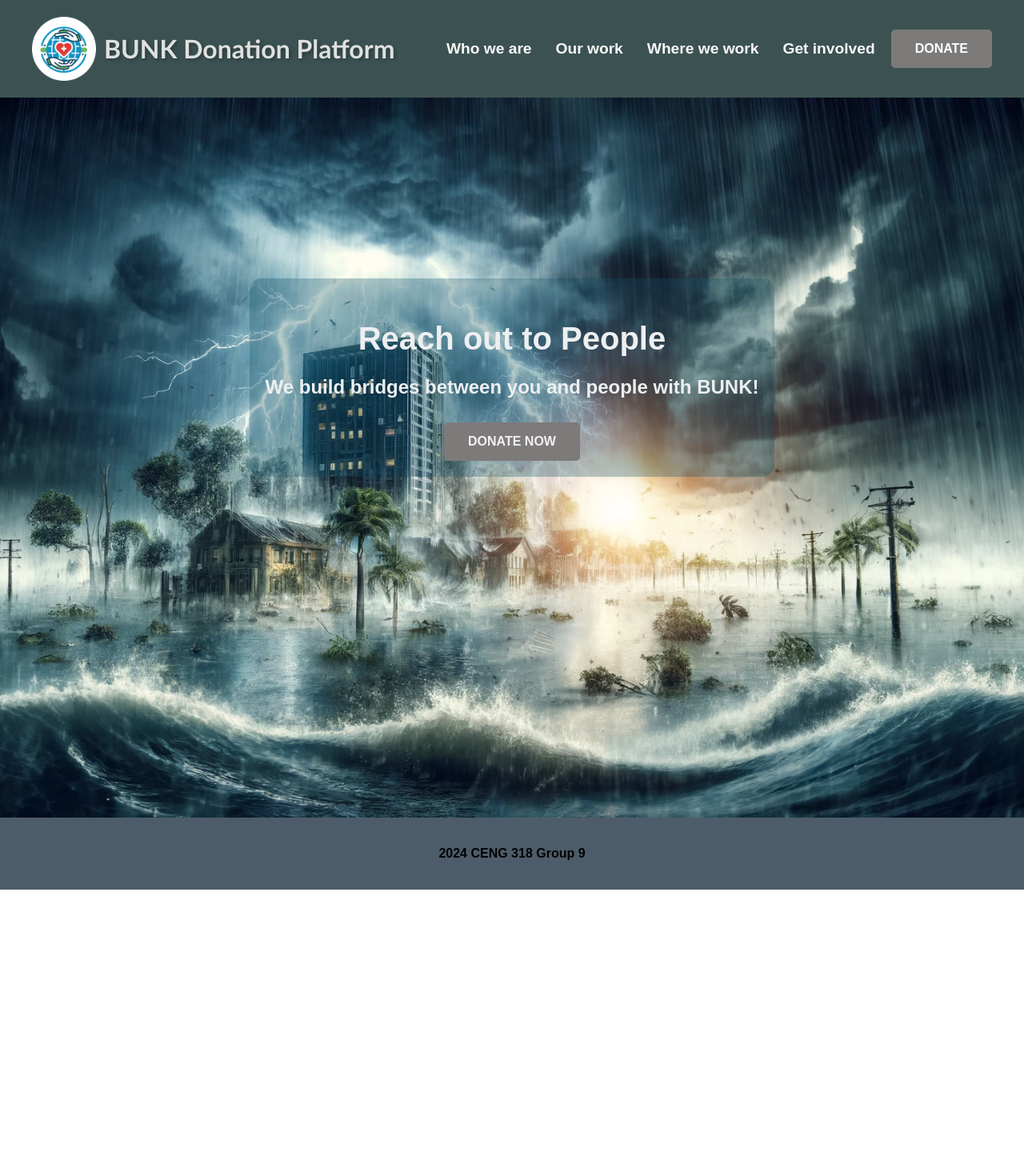
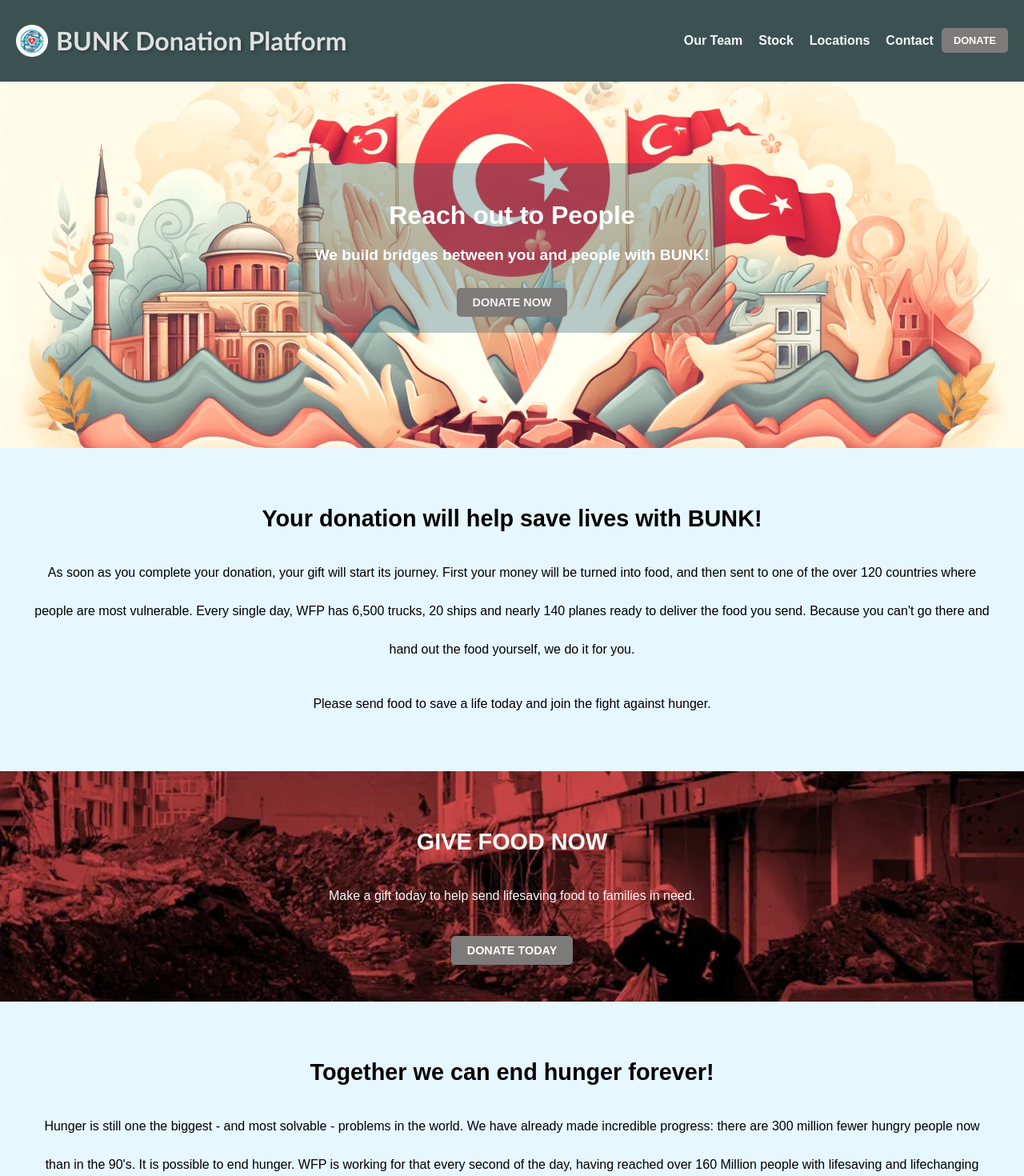
Before and after one commit to kutayakpnar/BUNK_donation_platform, a React (Create React App) app: page / in a window 1280 px wide. Shown: the top 1470 px of the page at 80% size. Before the commit the page ends 1112 px from the top, so only its background shows below. Built offline with nearby package versions, Linux system fonts and the light colour scheme.

Commit message:
Main page modification

```diff
--- a/src/components/mainpage.js
+++ b/src/components/mainpage.js
@@ -1,9 +1,8 @@
-// mainpage.js
 import React from 'react';
 import '../styles/MainPage.css'; // Stil dosyası
 import logo from '../assets/logo.png';
 
-const mainpage = () => {
+const MainPage = () => {
     return (
         <div className="container">
             <header>
@@ -13,10 +12,10 @@ const mainpage = () => {
                 </div>
                 <nav>
                     <ul>
-                        <li><a href="#who-we-are">Who we are</a></li>
-                        <li><a href="#our-work">Our work</a></li>
-                        <li><a href="#where-we-work">Where we work</a></li>
-                        <li><a href="#get-involved">Get involved</a></li>
+                        <li><a href="#who-we-are">Our Team</a></li>
+                        <li><a href="#our-work">Stock</a></li>
+                        <li><a href="#where-we-work">Locations</a></li>
+                        <li><a href="#get-involved">Contact</a></li>
                     </ul>
                     <button className="donate-button">DONATE</button>
                 </nav>
@@ -28,16 +27,34 @@ const mainpage = () => {
                         <h3>We build bridges between you and people with BUNK!</h3>
                         <button className="donate-now-button">DONATE NOW</button>
                     </div>
+                </section>
 
+                <section className="donation-info">
+                    <h2>Your donation will help save lives with BUNK!</h2>
+                    <p>As soon as you complete your donation, your gift will start its journey. First your money will be turned into food, and then sent to one of the over 120 countries where people are most vulnerable. Every single day, WFP has 6,500 trucks, 20 ships and nearly 140 planes ready to deliver the food you send. Because you can't go there and hand out the food yourself, we do it for you.</p>
+                    <p>Please send food to save a life today and join the fight against hunger.</p>
+                </section>
+
+                <section className="give-food-now">
+                    <h2>GIVE FOOD NOW</h2>
+                    <p>Make a gift today to help send lifesaving food to families in need.</p>
+                    <button className="donate-today-button">DONATE TODAY</button>
+                </section>
+
+                <section className="end-hunger">
+                    <h2>Together we can end hunger forever!</h2>
+                    <p>Hunger is still one the biggest - and most solvable - problems in the world. We have already made incredible progress: there are 300 million fewer hungry people now than in the 90's. It is possible to end hunger. WFP is working for that every second of the day, having reached over 160 Million people with lifesaving and lifechanging food assistance in 2022 alone and implementing programmes that tackle the causes of hunger. But this work depends on the support of people like you.</p>
                 </section>
             </main>
             <footer>
                 <p> 2024 CENG 318 Group 9</p>
+                <p> Mehmet Kutay Akpınar</p>
+                <p> Ünal Dalkılıç</p>
+                <p> Basri Erdoğan</p>
+                <p> Niyazi Alperen Tuğan</p>
             </footer>
-
         </div>
     );
 };
 
-
-export default mainpage;
+export default MainPage;
--- a/src/styles/MainPage.css
+++ b/src/styles/MainPage.css
@@ -5,22 +5,33 @@ body {
 
 .container {
   width: 100%;
+  background-color: #3c5252;;
 }
+
 .site-title {
-    font-size: 2rem; /* Font boyutu artırıldı */
-    font-weight: bold; /* Kalın font */
-    font-family: 'Trebuchet MS', sans-serif; /* Font ailesi değiştirildi */
-    color: #e0e0e0; /* Renk değiştirildi */
-    text-shadow: 2px 2px 4px rgba(0, 0, 0, 0.3); /* Gölgeli metin */
+  font-size: 2rem;
+  font-weight: bold;
+  font-family: 'Trebuchet MS', sans-serif;
+  color: #e0e0e0;
+  text-shadow: 2px 2px 4px rgba(0, 0, 0, 0.3);
 }
+
 header {
   display: flex;
   justify-content: space-between;
   align-items: center;
-    padding: 20px 40px; /* Navbarın boyutunu büyütmek için padding artırıldı */
+  padding: 10px 20px;
   background-color: #3c5252;
-    border-bottom: none;
   color: #f2f0f0;
+  position: fixed;
+  width: 100%;
+  top: 0;
+  z-index: 1000;
+  box-sizing: border-box;
+}
+
+.header-placeholder {
+  height: 60px;
 }
 
 .logo {
@@ -29,19 +40,20 @@ body {
 }
 
 .logo-image {
-    height: 80px; /* Logo boyutu artırıldı */
+  height: 40px;
   margin-right: 10px;
 }
 
 nav {
   display: flex;
   align-items: center;
+  flex-wrap: wrap;
 }
 
 nav ul {
   list-style-type: none;
   display: flex;
-    gap: 30px; /* Menü öğeleri arasındaki boşluk artırıldı */
+  gap: 20px;
   margin: 0;
   padding: 0;
 }
@@ -50,7 +62,7 @@ body {
   text-decoration: none;
   color: #f9f7f7;
   font-weight: bold;
-    font-size: 1.2rem; /* Yazı boyutu artırıldı */
+  font-size: 1rem;
 }
 
 .donate-button {
@@ -58,10 +70,10 @@ body {
   color: #fff;
   border-radius: 5px;
   border: none;
-    padding: 15px 30px; /* Buton boyutu artırıldı */
+  padding: 8px 15px;
   cursor: pointer;
-    margin-left: 20px;
-    font-size: 1.0rem; /* Buton yazı boyutu artırıldı */
+  margin-left: 10px;
+  font-size: 0.8rem;
   font-weight: bold;
 }
 
@@ -74,34 +86,34 @@ body {
   align-items: center;
   justify-content: center;
   padding: 50px 20px;
-    background-image: url('../assets/d16380be-4a64-4ce6-a90a-da3212b51951.webp');
+  background-image: url('../assets/0d986200-a4af-40a9-8346-18ec4785179c.webp');
   background-size: cover;
   background-position: center;
   color: #fff;
   text-align: center;
-    height: 100vh; /* İsteğe bağlı olarak yüksekliği ayarlayabilirsiniz */
+  height: 50vh;
+  margin-top: 60px;
 }
 
 .hero-text {
-    background-color: rgba(17, 82, 104, 0.3); /* İsteğe bağlı olarak yarı saydam arka plan */
+  background-color: rgba(17, 82, 104, 0.3);
+
   padding: 20px;
   border-radius: 15px;
-    position: relative;
-    top: -100px; /* Metin ve butonu yukarı taşımak için */
   font-weight: bold;
 }
 
 .hero h2 {
-    font-size: 2.5rem;
+  font-size: 2rem;
   margin-bottom: 20px;
-    color: rgb(237, 239, 241);
+  color: rgb(255, 255, 255);
   font-weight: bold;
 }
 
 .hero h3 {
-    font-size: 1.5rem;
+  font-size: 1.2rem;
   margin-bottom: 30px;
-    color: rgb(237, 239, 241);
+  color: rgb(255, 255, 255);
   font-weight: bold;
 }
 
@@ -110,14 +122,57 @@ body {
   color: #f2f0f0;
   border: none;
   border-radius: 5px;
-    padding: 15px 30px;
+  padding: 10px 20px;
   cursor: pointer;
-    font-size: 1rem;
+  font-size: 0.9rem;
   font-weight: bold;
-
 }
 
 .donate-now-button:hover {
+  background-color: #2a2929;
+}
+
+.donation-info, .give-food-now, .end-hunger {
+  background-color: #e6f7ff;
+  margin: 0px 0;
+  padding: 40px;
+  text-align: center;
+  border-radius: 0px;
+  line-height: 3rem;
+}
+
+.give-food-now {
+  background-image: url('../assets/mainpagebackground.png.webp');
+  background-size: cover;
+  background-position: center;
+  color: #f9f7f7;
+  line-height: 3rem;
+}
+
+.donation-info h2, .give-food-now h2, .end-hunger h2 {
+  font-size: 1.8rem;
+  margin-bottom: 20px;
+  line-height: 3rem;
+}
+
+.donation-info p, .give-food-now p, .end-hunger p {
+  font-size: 1rem;
+  margin-bottom: 20px;
+  line-height: 3rem;
+}
+
+.donate-today-button {
+  background-color: #7d7a7a;
+  color: #fff;
+  border: none;
+  border-radius: 5px;
+  padding: 10px 20px;
+  cursor: pointer;
+  font-size: 0.9rem;
+  font-weight: bold;
+}
+
+.donate-today-button:hover {
   background-color: #2a2929;
 }
 
@@ -126,6 +181,34 @@ body {
   margin-top: 0;
   padding: 20px;
   background-color: #4d5c6a;
-    border-top: none;
-    font-weight: bold;
+  font-weight:100;
+  font-size: 0.5rem;
 }
+
+@media (max-width: 768px) {
+  nav ul {
+    flex-direction: column;
+    gap: 10px;
+  }
+
+  .donate-button {
+    margin-top: 10px;
+    margin-left: 0;
+  }
+
+  .header-placeholder {
+    height: 120px;
+  }
+
+  .hero {
+    margin-top: 120px;
+  }
+
+  .site-title {
+    font-size: 1.2rem;
+  }
+
+  nav a {
+    font-size: 0.8rem;
+  }
+}
```
Also changed, not shown: src/assets/0d986200-a4af-40a9-8346-18ec4785179c.webp (added), src/assets/60678522-d283-4b38-9d41-15dab2776e04.webp (added). Lines whose indentation alone changed are shown as unchanged.
